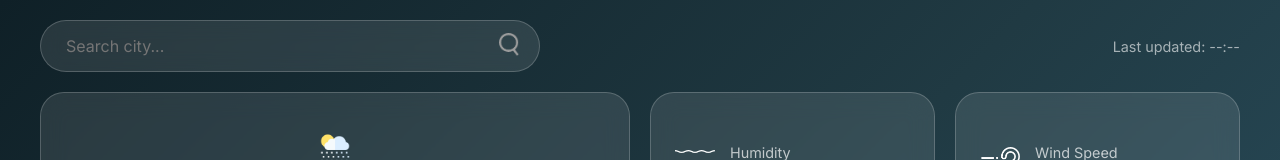
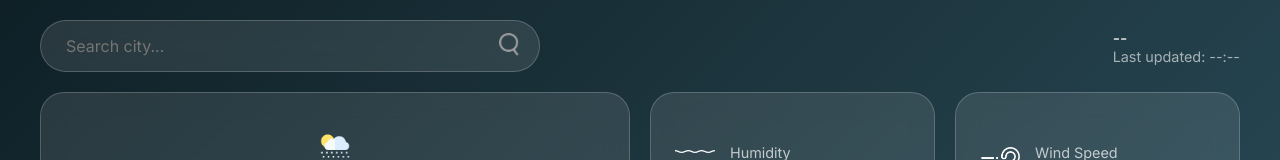
Before and after one commit to Mr-S-U-D-O/javascriptProjectBasedLearning, a plain HTML site: page weatherApp/index.html in a window 1280 px wide. Shown: the top 160 px of the page. Drawn offline with Linux system fonts and the light colour scheme; no server answers.

Commit message:
Add date display placeholder to HTML

```diff
--- a/weatherApp/index.html
+++ b/weatherApp/index.html
@@ -20,7 +20,10 @@
             <img src="images/search.png" alt="search" />
           </button>
         </div>
-        <div class="lastUpdated">Last updated: --:--</div>
+        <div class="headerInfo">
+          <div class="currentDate">--</div>
+          <div class="lastUpdated">Last updated: --:--</div>
+        </div>
       </header>
 
       <!-- Bento Grid Layout -->
```
